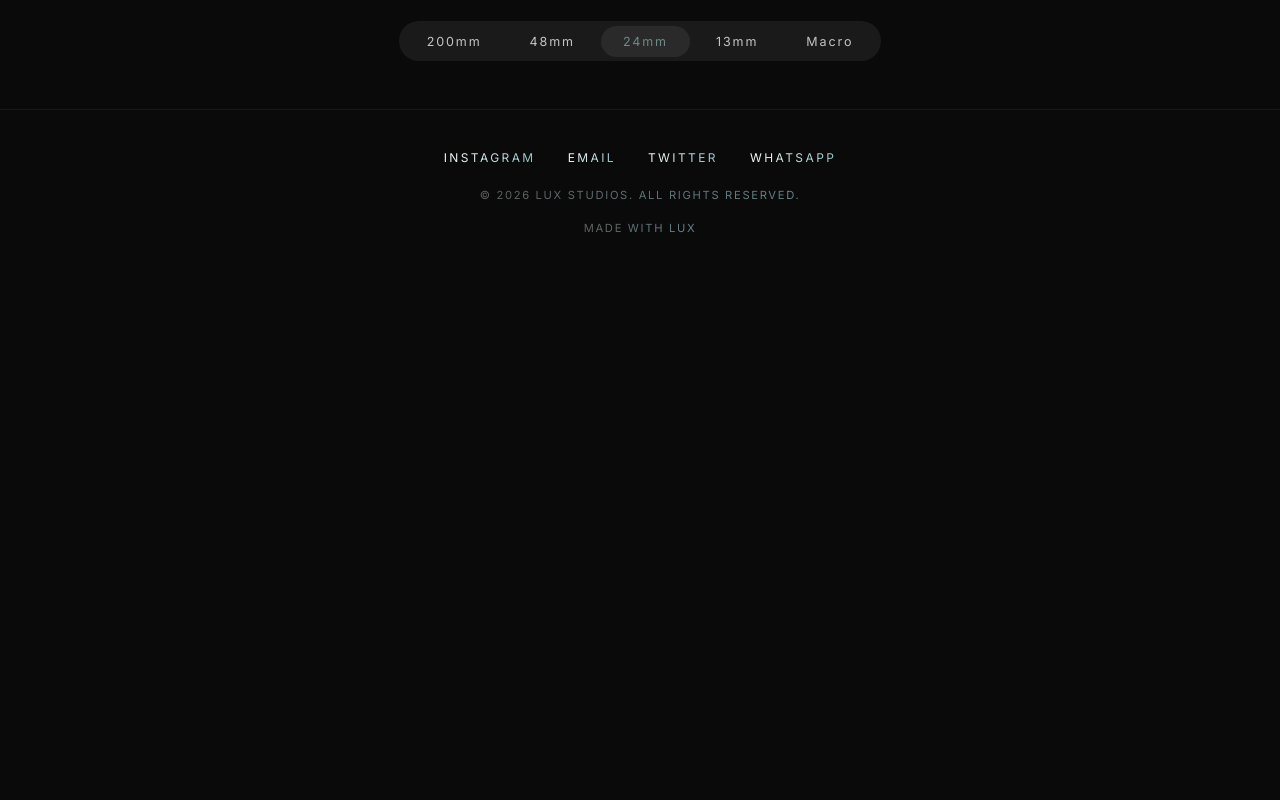
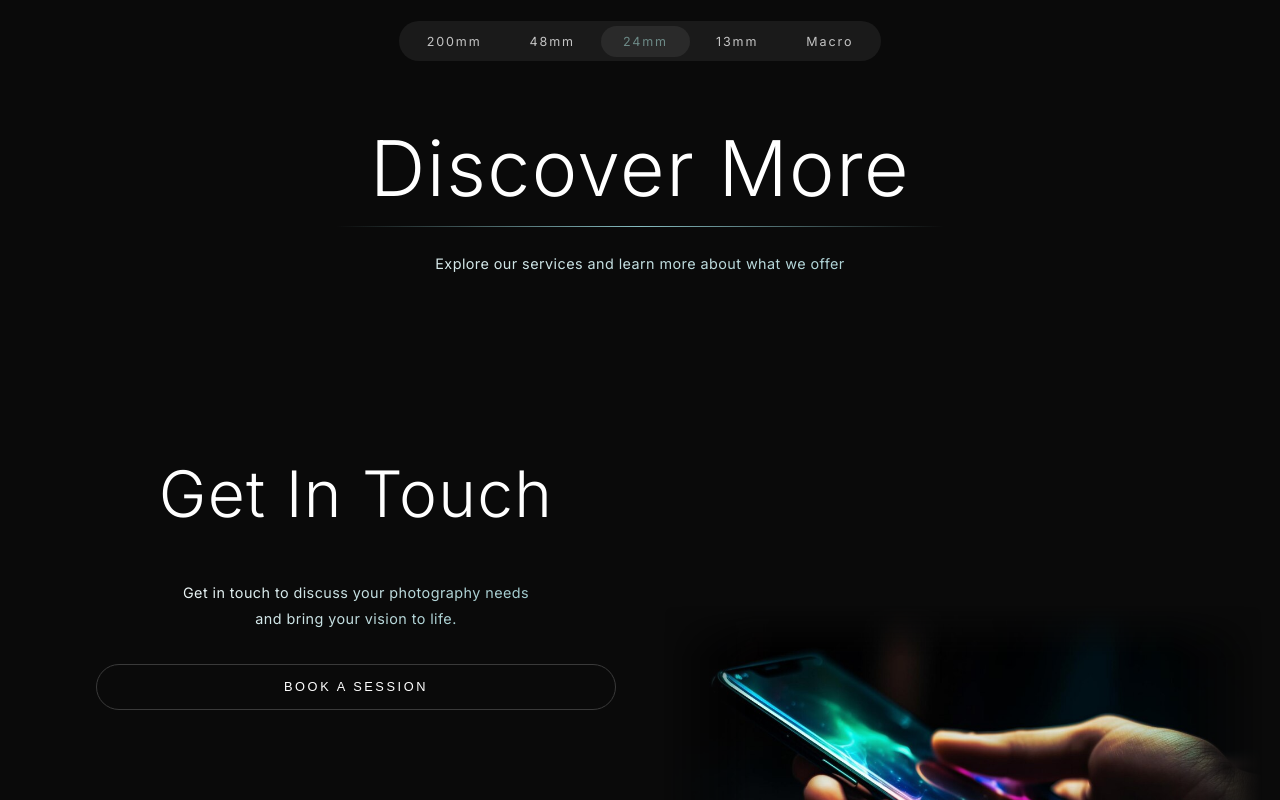
Before and after one commit to Ashton607/luxphotography, a React (Vite) app in the folder luxpg/: page /#/ in a window 1280 px wide. Shown: the part 2000-2800 px from the top of the page. Before the commit the page ends 2275 px from the top, so only its background shows below. Built offline with nearby package versions, Linux system fonts and the light colour scheme.

Commit message:
added discover more

```diff
--- /dev/null
+++ b/luxpg/src/components/contact-explore/ContactExplore.css
@@ -0,0 +1,116 @@
+.contact-section {
+  width: 100%;
+  min-height: 100vh;
+  display: grid;
+  grid-template-columns: 1fr 1fr;
+  grid-template-rows: auto 1fr;
+  align-items: center;
+  padding: 5rem 4rem;
+  gap: 0 3rem;
+  margin-top: 100px;
+}
+
+.contact-explore-title {
+  grid-column: 1;
+  grid-row: 1;
+  font-size: clamp(2.8rem, 6vw, 4rem);
+  font-weight: 300;
+  line-height: 1.15;
+  color: #ffffff;
+  margin: 0 0 1.5rem 0;
+  letter-spacing: 0.02em;
+  align-self: end;
+}
+
+.contact-left {
+  grid-column: 1;
+  grid-row: 2;
+  display: flex;
+  flex-direction: column;
+  gap: 1.5rem;
+  align-self: start;
+}
+
+.contact-divider {
+  width: 0px;
+  height: 1px;
+  background: linear-gradient(90deg, transparent, #86bcc0, transparent);
+  transition: width 1s cubic-bezier(0.22, 1, 0.36, 1) 0.35s;
+}
+
+.contact-divider.visible {
+  width: 60px;
+}
+
+.contact-explore-subtitle {
+  font-size: 0.9rem;
+  line-height: 1.8;
+  background: linear-gradient(135deg, #ffffff, #86bcc0);
+  -webkit-background-clip: text;
+  background-clip: text;
+  -webkit-text-fill-color: transparent;
+  margin: 0;
+  letter-spacing: 0.03em;
+}
+
+.contact-btn {
+  margin-top: 0.5rem;
+  padding: 0.9rem 2.5rem;
+  background: transparent;
+  border: 1px solid #3a3a3a;
+  border-radius: 999px;
+  color: #ffffff;
+  font-size: 0.8rem;
+  letter-spacing: 0.2em;
+  text-transform: uppercase;
+  cursor: pointer;
+  transition: background 0.8s ease, border-color 0.3s ease;
+}
+
+.contact-btn:hover {
+  background: linear-gradient(135deg, #ffffff, #698b8d);
+  color: #0a0a0a;
+  transition: background 1.5s ease, color 0.8s ease;
+}
+
+.contact-right {
+  grid-column: 2;
+  grid-row: 1 / 3;
+  display: flex;
+  margin-right: -15%;
+}
+
+.contact-img {
+  width: 100%;
+  object-fit: cover;
+  mask-image: linear-gradient(to bottom, transparent 0%, black 15%, black 85%, transparent 100%),
+              linear-gradient(to right, transparent 0%, black 15%, black 85%, transparent 100%);
+  -webkit-mask-image: linear-gradient(to bottom, transparent 0%, black 15%, black 85%, transparent 100%),
+                      linear-gradient(to right, transparent 0%, black 15%, black 85%, transparent 100%);
+  mask-composite: intersect;
+  -webkit-mask-composite: source-in;
+}
+
+@media (max-width: 768px) {
+  .contact-section {
+    grid-template-columns: 1fr;
+    grid-template-rows: auto;
+    padding: 3rem 1.5rem;
+    gap: 2rem 0;
+  }
+
+  .contact-explore-title {
+    grid-column: 1;
+    grid-row: 1;
+  }
+
+  .contact-left {
+    grid-column: 1;
+    grid-row: 2;
+  }
+
+  .contact-right {
+    grid-column: 1;
+    grid-row: 3;
+  }
+}
--- /dev/null
+++ b/luxpg/src/components/contact-explore/ContactExplore.jsx
@@ -0,0 +1,27 @@
+import { useRef, useEffect } from 'react'
+import './ContactExplore.css'
+import contact from '../../assets/contact.png'
+
+const ContactExplore = () => {
+
+  return (
+   <div className="contact-section">
+    <h2  className="contact-explore-title">Get In Touch</h2>
+  <div className="contact-left">
+    <div  className="contact-divider" />
+    <p  className="contact-explore-subtitle">
+      Get in touch to discuss your photography needs<br />
+      and bring your vision to life.
+    </p>
+    <button  className="contact-btn">Book a Session</button>
+  </div>
+
+  <div className="contact-right">
+    <img  src={contact} className="contact-img" alt="contact" />
+  </div>
+
+</div>
+  )
+}
+
+export default ContactExplore
--- a/luxpg/src/components/hero/Hero.css
+++ b/luxpg/src/components/hero/Hero.css
@@ -51,6 +51,7 @@
   background-clip: text;
   -webkit-text-fill-color: transparent;
   animation: badgeFade 0.8s ease forwards;
+  animation-timeline: view();
   opacity: 0;
 }
 
@@ -330,6 +331,34 @@
 }
 
 
+.hero-explore-title {
+  font-size: clamp(2.8rem, 6vw, 5rem);
+  font-weight: 300;
+  line-height: 1.15;
+  color: #ffffff;
+  margin: 0;
+  letter-spacing: 0.02em;
+}
+
+.hero-explore-subtitle {
+  font-size: 0.9rem;
+  line-height: 1.8;
+  background: linear-gradient(135deg, #ffffff, #86bcc0);
+  -webkit-background-clip: text;
+  background-clip: text;
+  -webkit-text-fill-color: transparent;
+  margin: 0;
+  letter-spacing: 0.03em;
+  margin-top: 1.5rem;
+}
+.hero-explore hr {
+  border: none;
+  height: 1px;
+  width: 50%;
+  background: linear-gradient(90deg, transparent, #86bcc0, transparent);
+  margin: 0.8rem auto 0;
+}
+
 
 @media (max-width: 768px) {
   .preview-card {
--- a/luxpg/src/components/hero/Hero.jsx
+++ b/luxpg/src/components/hero/Hero.jsx
@@ -2,6 +2,7 @@ import React, { useState, useEffect, useRef } from "react";
 import './Hero.css'
 import macroImg from '../../assets/macro.jpg'
 import {Link} from 'react-scroll'
+import ContactExplore from "../contact-explore/ContactExplore";
 
 const Hero = () => {
   const [activeTab, setActiveTab] = useState('24mm');
@@ -18,7 +19,7 @@ const Hero = () => {
           We capture life's most precious moments with elegance,<br />
           emotion, and an eye for timeless beauty.
         </p>
-        <button className="hero-btn"><Link to="hero-preview" smooth={true} duration={500}>View Our Work</Link></button>
+        <button className="hero-btn"><Link to="zoom-content" smooth={true} offset={-20} duration={500}>View more</Link></button>
       </div>
 
       <div className="hero-preview">
@@ -97,9 +98,13 @@ const Hero = () => {
     </div>
 
 
+    <div className="hero-explore">
+    <h2 className="hero-explore-title">Discover More</h2>
+    <hr />
+    <p className="hero-explore-subtitle">Explore our services and learn more about what we offer</p>
 
-
-
+    <ContactExplore/>
+    </div>
 
 
 
```
Also changed, not shown: luxpg/src/assets/contact.png (added).
